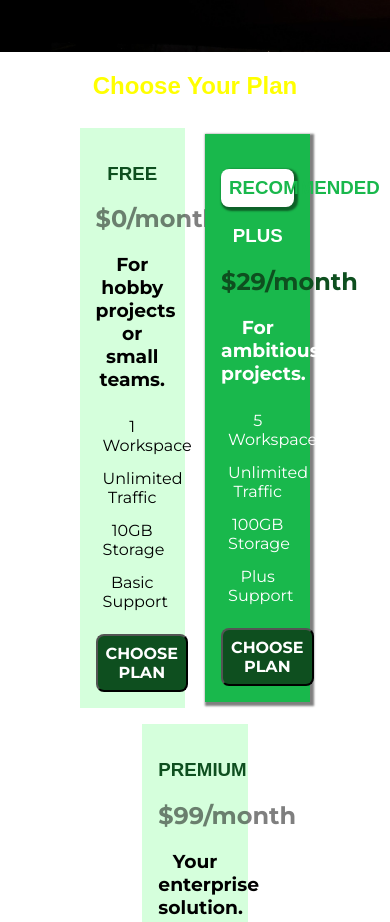
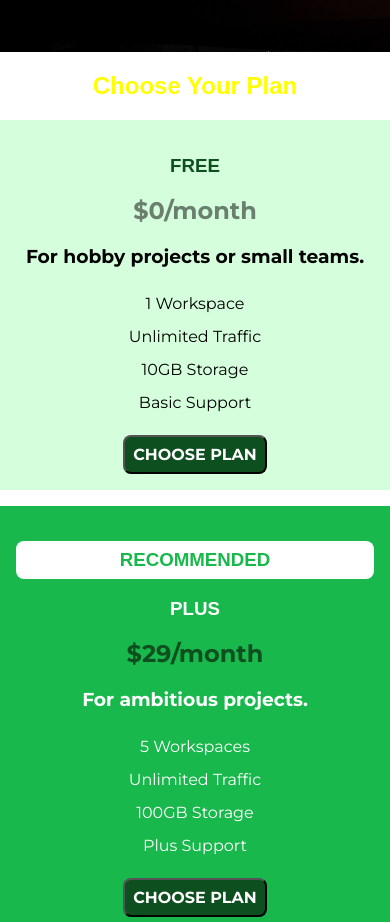
Before and after one commit to rubenanapu/css, a plain HTML site: page basics-01-understanding-the-course-project-setup/index.html in a window 390 px wide. Shown: the part 500-1422 px from the top of the page. Drawn offline with Linux system fonts and the light colour scheme.

Commit message:
Disabling some CSS rules because our site is now Mobile First

```diff
--- a/basics-01-understanding-the-course-project-setup/main.css
+++ b/basics-01-understanding-the-course-project-setup/main.css
@@ -79,11 +79,17 @@ p.special-letter::first-letter {
   background: #d5ffdc;
   text-align: center;
   padding: 16px;
-  margin: 8px;
-  display: inline-block;
-  width: 30%;
-  vertical-align: middle;
+
+
+  /* Disabled display, margin and width becauwe we do Mobile First. */
+  /* display: inline-block;  */
+  /* width: 30%; */
+  /* margin: 8px; */
+  /* vertical-align: middle; */
+
+  margin-bottom: 16px;
 }
+
 
 .plan ul {
   padding: 0px;
@@ -96,7 +102,7 @@ p.special-letter::first-letter {
 .plan--highlighted {
   background-color: #19b84c;
   color: white;
-  box-shadow: 2px 2px 2px 2px rgba(0, 0, 0, 0.5);
+  /* box-shadow: 2px 2px 2px 2px rgba(0, 0, 0, 0.5); */
 }
 
 .plan__recommended {
@@ -104,7 +110,7 @@ p.special-letter::first-letter {
   color: #19b84c;
   padding: 8px;
   border-radius: 8px;
-  box-shadow: 2px 2px 2px 2px rgba(0, 0, 0, 0.473);
+  /* box-shadow: 2px 2px 2px 2px rgba(0, 0, 0, 0.473); */
 }
 
 .plan__title {
@@ -159,8 +165,10 @@ p.special-letter::first-letter {
   font-size: 20px;
 }
 
-.plan__list {
-  width: 90%;
-  margin: auto;
+/* .plan__list {
+  Disabling width and margin to have Mobile First
+  /* width: 90%;
+  /* margin: auto;
   text-align: center;
 }
+*/
```
